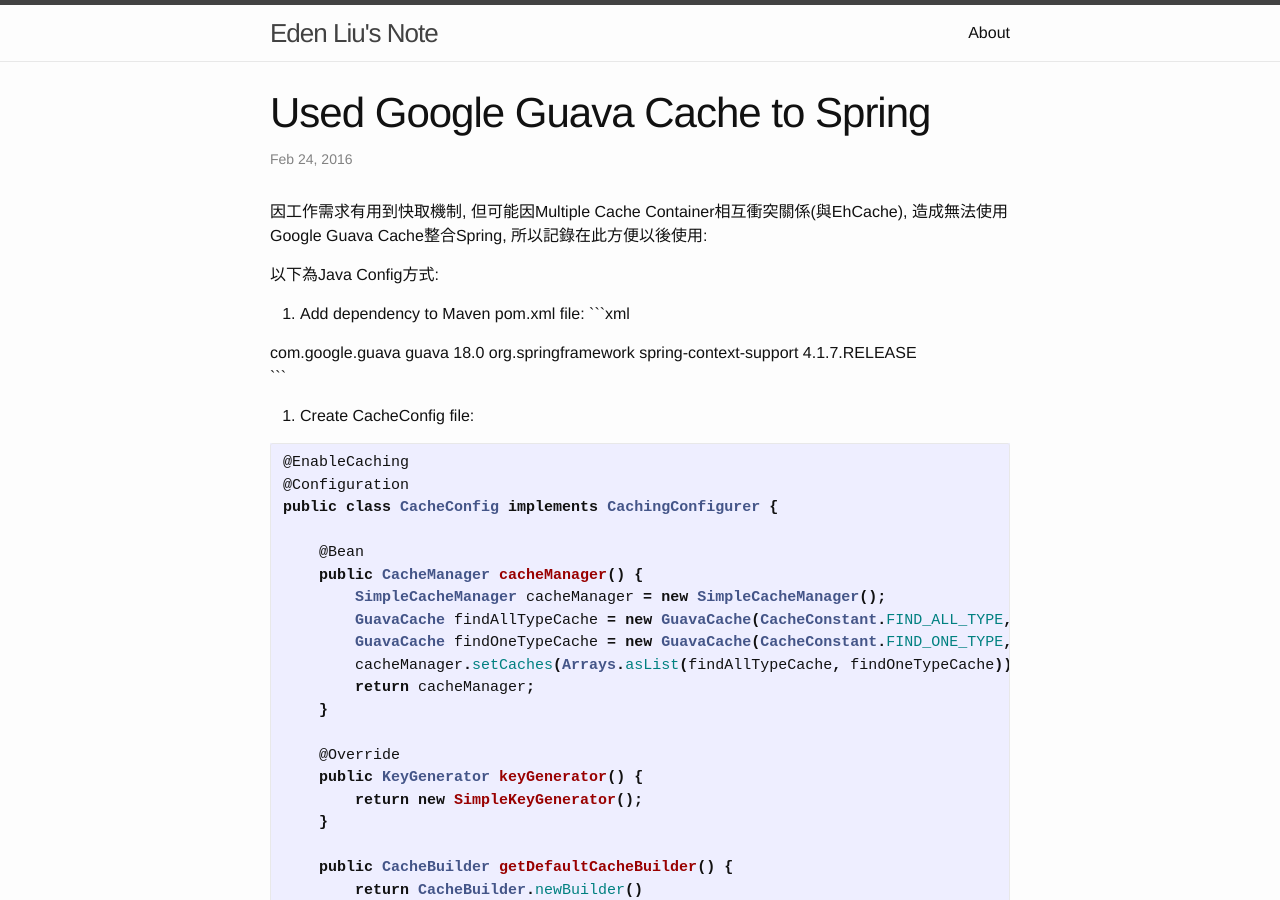
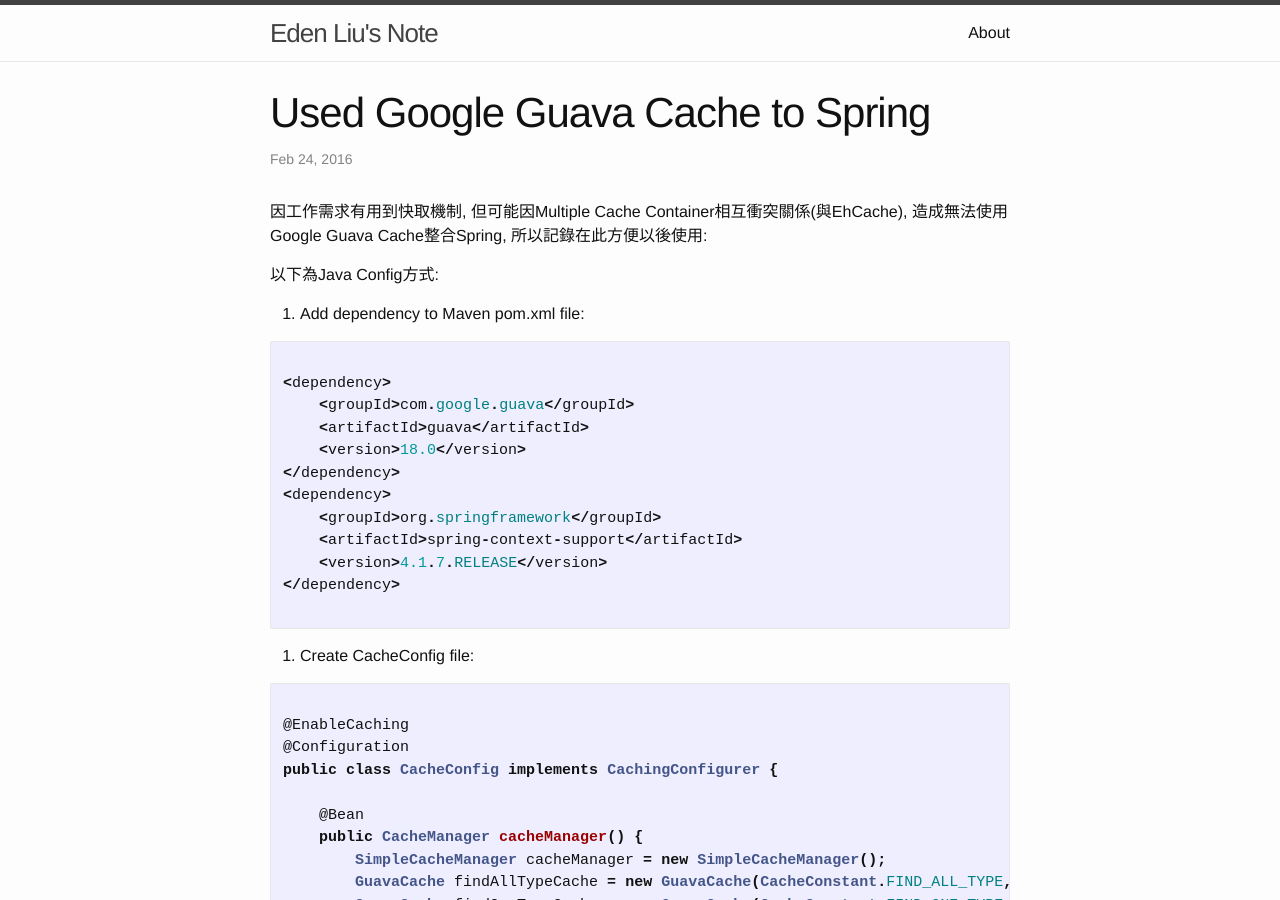
Before and after one commit to eden90267/eden90267.github.io, a Jekyll site: the page built from _posts/2016-02-24-used-google-guava-cache-to-spring.markdown, in a window 1280 px wide and 900 px high. Built offline with Jekyll 4.4.1, drawn with Linux system fonts in a browser that asks for light colours; Markdown is read by kramdown in place of the engine named in the settings.

Commit message:
modify used-google-guava-cache-to-spring blog

````diff
--- a/_posts/2016-02-24-used-google-guava-cache-to-spring.markdown
+++ b/_posts/2016-02-24-used-google-guava-cache-to-spring.markdown
@@ -2,14 +2,16 @@
 layout: post
 title:  "Used Google Guava Cache to Spring"
 date:   2016-02-24 11:21:00 +0800
-categories: jekyll update
+categories: [java, spring, guava]
 ---
 因工作需求有用到快取機制, 但可能因Multiple Cache Container相互衝突關係(與EhCache), 造成無法使用Google Guava Cache整合Spring, 所以記錄在此方便以後使用:
 
 以下為Java Config方式:
 
 1. Add dependency to Maven pom.xml file:
-```xml
+
+~~~ java
+
 <dependency>
     <groupId>com.google.guava</groupId>
     <artifactId>guava</artifactId>
@@ -20,11 +22,13 @@ categories: jekyll update
     <artifactId>spring-context-support</artifactId>
     <version>4.1.7.RELEASE</version>
 </dependency>
-```
+
+~~~
 
 2. Create CacheConfig file:
 
 ~~~ java
+
 @EnableCaching
 @Configuration
 public class CacheConfig implements CachingConfigurer {
@@ -50,11 +54,13 @@ public class CacheConfig implements CachingConfigurer {
     }
 
 }
+
 ~~~
 
 3. Add @Cacheable, @CacheEvict annotation to method to be cached:
 
 ~~~ java
+
 @Service
 public class TypeManager extends AbstractManager<Type, Long> {
 
@@ -140,12 +146,15 @@ public class TypeManager extends AbstractManager<Type, Long> {
     }
     ...
 }
+
 ~~~
 
 4. enjoy~~~
 
+----
 Reference:
-[spring-4-guava-cache-integration-example-with-guavacachemanager-and-guavacache](http://www.concretepage.com/spring-4/spring-4-guava-cache-integration-example-with-guavacachemanager-and-guavacache)
-[add-guava-cache-to-spring-boot-to-cache](http://codedevstuff.blogspot.tw/2015/07/add-guava-cache-to-spring-boot-to-cache.html)
-[spring-31-caching-and-0](https://dzone.com/articles/spring-31-caching-and-0)
-[CacheEvict example](http://www.programcreek.com/java-api-examples/index.php?api=org.springframework.cache.annotation.CacheEvict)
+
+* [spring-4-guava-cache-integration-example-with-guavacachemanager-and-guavacache](http://www.concretepage.com/spring-4/spring-4-guava-cache-integration-example-with-guavacachemanager-and-guavacache)
+* [add-guava-cache-to-spring-boot-to-cache](http://codedevstuff.blogspot.tw/2015/07/add-guava-cache-to-spring-boot-to-cache.html)
+* [spring-31-caching-and-0](https://dzone.com/articles/spring-31-caching-and-0)
+* [CacheEvict example](http://www.programcreek.com/java-api-examples/index.php?api=org.springframework.cache.annotation.CacheEvict)
````
